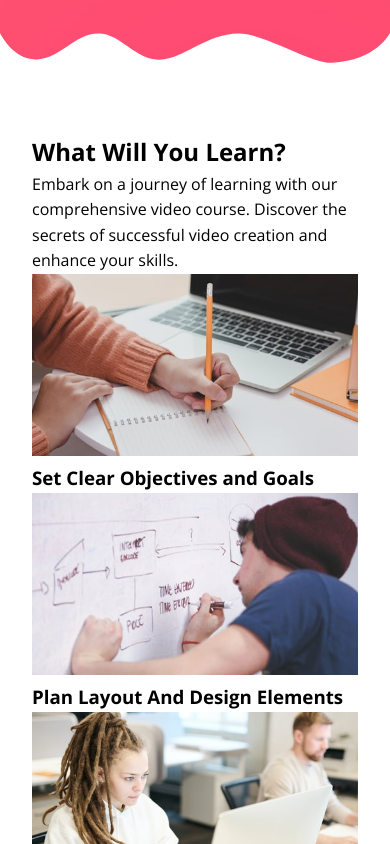
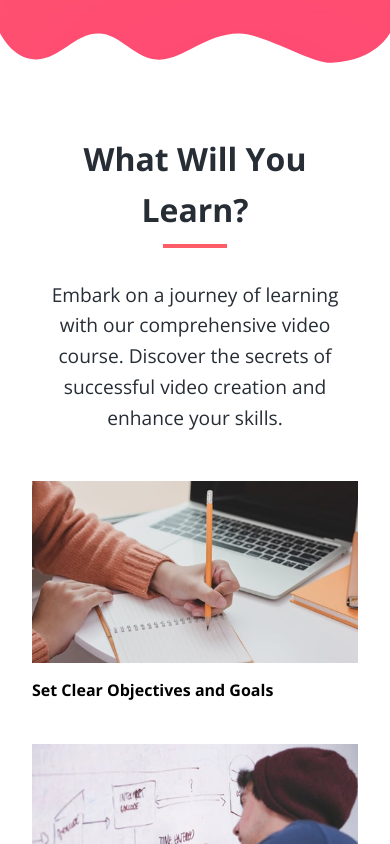
Before and after one commit to FelixPatric/tutor-website, a plain HTML site: page index.html in a window 390 px wide. Shown: the part 1040-1884 px from the top of the page. Drawn offline with nearby package versions, Linux system fonts and the light colour scheme.

Commit message:
add section header styles and enhance topics layout for responsiveness

```diff
--- a/css/styles.css
+++ b/css/styles.css
@@ -64,6 +64,33 @@ img {
     border-color: #fff;
 }
 
+/* Section Header */
+.section-header {
+    max-width: 750px;
+    margin: 0 auto;
+    text-align: center;
+    margin-bottom: 3rem;
+}
+
+.section-header h2 {
+    font-size: 2rem;
+    font-weight: 700;
+    color: var(--dark-color);
+    margin-bottom: 0.5rem;
+}
+
+.section-header p {
+    font-size: 1.2rem;
+    color: var(--dark-color);
+}
+
+.heading-border{
+    width: 64px;
+    height: 4px;
+    background: var(--primary-color);
+    margin: 0 auto 2rem;
+}
+
 /* Navbar */
 .navbar {
     background: transparent;
@@ -78,7 +105,7 @@ img {
 }
 
 .navbar.navbar-scroll {
-    background-color: rgba(235, 77, 85, 0.7);
+    background-color: rgba(235, 77, 85, 0.8);
     backdrop-filter: blur(10px);
 
 }
@@ -199,6 +226,29 @@ img {
     height: 100px;
 }
 
+/* Learn Topics */
+.topics{
+    display: grid;
+    grid-template-columns: repeat(4,1fr);
+    gap: 2rem;
+}
+
+.topic img{
+    transition: transform 0.3s;
+}
+
+.topic img:hover {
+    transform: scale(1.1);
+
+}
+
+.topic h3 {
+    font-size: 1rem;
+    font-weight: 700;
+    margin:0.5rem 0;
+}
+
+
 /* Media Queries */
 @media (max-width: 1200px) {
    hero .hero-flex {
@@ -210,6 +260,9 @@ img {
     }
     .hero h1 {
         font-size: 3rem;
+    }
+    .topics {
+        grid-template-columns: repeat(3,1fr);
     }
 
 }
@@ -226,6 +279,9 @@ img {
     .hero img {
         max-width: 600px;
         margin-top: 2rem;
+    }
+     .topics {
+        grid-template-columns: repeat(2,1fr);
     }
 }
 
@@ -254,4 +310,7 @@ img {
     .hero img {
         max-width: 350px;
     }
+     .topics {
+        grid-template-columns: 1fr;
+    }
 }
```
